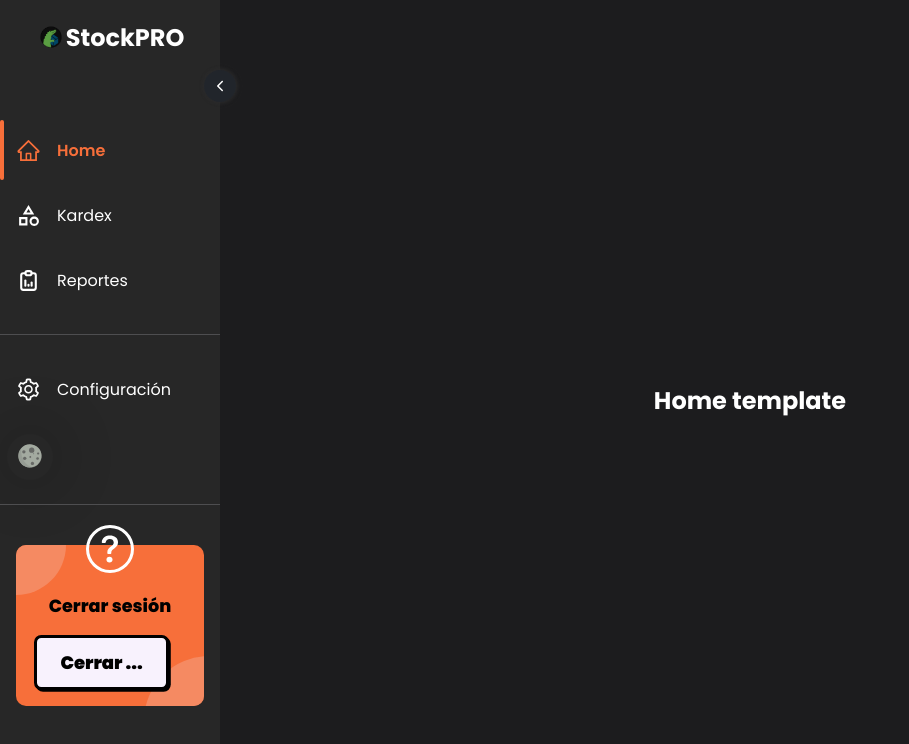
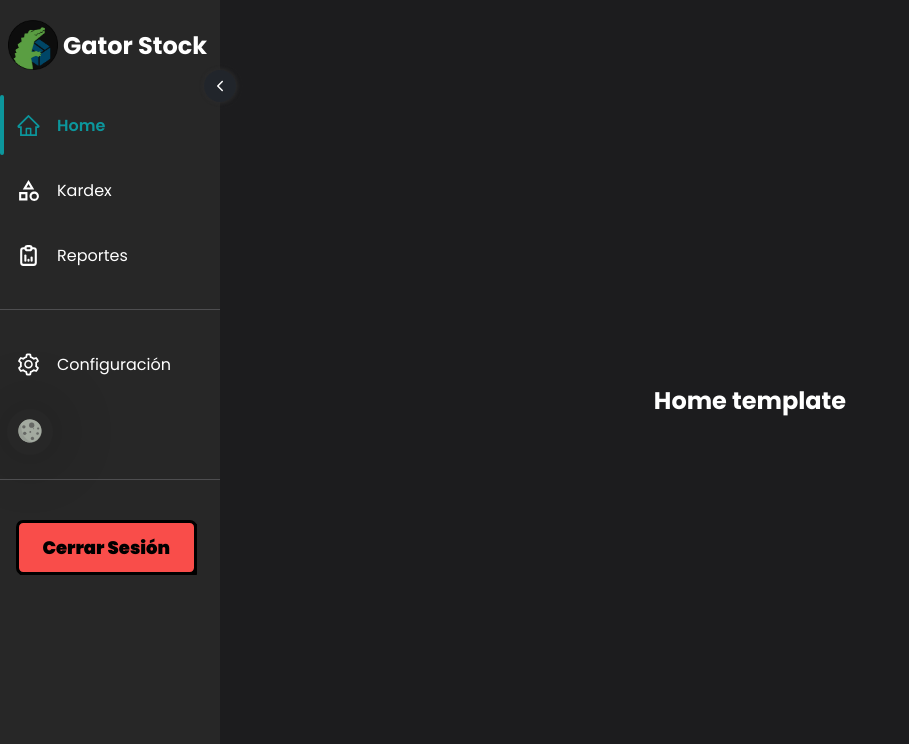
Before and after one commit to PatoDaCelt/StockWebApp, a React (Vite) app in the folder GatorStock/: page / in a window 1280 px wide. Both pictures are taken after a click on the element 58 px from the left and 86 px from the top of the page. Shown: the top 744 px of the page, without its empty margins (0-909 px from the left). Built offline with nearby package versions, Linux system fonts and the light colour scheme.

Commit message:
Modificacion estilo de sidebar

```diff
--- a/GatorStock/src/components/atomos/Icono.jsx
+++ b/GatorStock/src/components/atomos/Icono.jsx
@@ -1,6 +1,6 @@
 import styled from "styled-components";
 
 export const Icono = styled.span`
-    color: ${({theme})=>theme.text};
+    color: ${({ theme }) => theme.text};
     font-size:20px;
 `;
--- a/GatorStock/src/components/moleculas/Btnsave.jsx
+++ b/GatorStock/src/components/moleculas/Btnsave.jsx
@@ -1,17 +1,16 @@
 import styled from "styled-components";
 import { Icono } from "../../index"
+
 export function Btnsave({ funcion, titulo, bgcolor, icono, url }) {
   return (
     <Container type="submit" $bgcolor={bgcolor}>
 
-            <Icono>{icono}</Icono>
-
+      {/* <Icono>{icono}</Icono> */}
 
       <span className="btn" onClick={funcion}>
         <a href={url} target="_blank">
           {titulo}
         </a>
-
       </span>
     </Container>
   );
@@ -25,6 +24,7 @@ const Container = styled.button`
   gap: 10px;
   background-color:initial;
  z-index:2;
+
   .btn{
     background: ${(props) => props.$bgcolor};
     padding: 0.6em 1.3em;
--- a/GatorStock/src/components/organismos/ToggleTema.jsx
+++ b/GatorStock/src/components/organismos/ToggleTema.jsx
@@ -1,11 +1,13 @@
 import styled from "styled-components";
 import { useContext } from "react";
 import { ThemeContext } from "../../App";
+
 export function ToggleTema() {
     const { setTheme } = useContext(ThemeContext);
     const CambiarTheme = () => {
         setTheme((theme) => (theme === "light" ? "dark" : "light"));
     };
+
     return (
         <Container>
             <div className="container">
--- a/GatorStock/src/components/organismos/sidebar/Sidebar.jsx
+++ b/GatorStock/src/components/organismos/sidebar/Sidebar.jsx
@@ -6,16 +6,21 @@ import { NavLink } from "react-router-dom";
 export function Sidebar({ state, setState }) {
   return (
     <Main $isopen={state.toString()}>
+      {/* Boton de despliqgue */}
       <span className="Sidebarbutton" onClick={() => setState(!state)}>
         {<variables.iconoflechaderecha />}
       </span>
+
       <Container $isopen={state.toString()} className={state ? "active" : ""}>
+        {/* Logo y nombre superiores */}
         <div className="Logocontent">
           <div className="imgcontent">
             <img src={variables.logo} />
           </div>
-                    <h2>StockPRO</h2>
+          <h2>Gator Stock</h2>
         </div>
+
+        {/* Home / Kardex / Reportes */}
         {LinksArray.map(({ icon, label, to }) => (
           <div
             className={state ? "LinkContainer active" : "LinkContainer"}
@@ -29,11 +34,14 @@ export function Sidebar({ state, setState }) {
               <span className={state ? "label_ver" : "label_oculto"}>
                 {label}
               </span>
-
             </NavLink>
           </div>
         ))}
+
+        {/* Linea division */}
         <Divider />
+
+        {/* Config / TaggleTema */}
         {SecondarylinksArray.map(({ icon, label, to }) => (
           <div
             className={state ? "LinkContainer active" : "LinkContainer"}
@@ -47,13 +55,18 @@ export function Sidebar({ state, setState }) {
               <span className={state ? "label_ver" : "label_oculto"}>
                 {label}
               </span>
-
             </NavLink>
           </div>
         ))}
+
+        {/* Cambio de tema oscuro Claro */}
         <ToggleTema />
+
+        {/* Linea division */}
         <Divider />
+
         {state && <SidebarCard />}
+
       </Container>
     </Main>
   );
@@ -85,36 +98,25 @@ const Container = styled.div`
     display: flex;
     justify-content: center;
     align-items: center;
-    padding-bottom: 60px;
+    padding-bottom: 20px;
     .imgcontent {
       display: flex;
       justify-content: center;
       align-items: center;
-      width: 30px;
+      width: 50px;
+      margin: 5px
       cursor: pointer;
       transition: 0.3s ease;
-      transform: ${({ $isopen }) => ($isopen === "true" ? `scale(0.7)` : `scale(1.5)`)}
-        rotate(${({ theme }) => theme.logorotate});
       img {
         width: 100%;
-        animation: flotar 1.7s ease-in-out infinite alternate;
       }
     }
     h2 {
       display: ${({ $isopen }) => ($isopen === "true" ? `block` : `none`)};
-    }
-    @keyframes flotar {
-      0% {
-        transform: translate(0, 0px);
-      }
-      50% {
-        transform: translate(0, 4px);
-      }
-      100% {
-        transform: translate(0, -0px);
+      margin: 5px
     }
   }
-  }
+
   .LinkContainer {
     margin: 5px 0;
     transition: all 0.3s ease-in-out;
@@ -145,13 +147,13 @@ const Container = styled.div`
         opacity: 0;
       }
       &.active {
-        color: ${(props) => props.theme.bg5};
+        color: ${({theme}) => theme.bg5};
         font-weight:600;
         &::before {
           content: "";
           position: absolute;
           height: 100%;
-          background: ${(props) => props.theme.bg5};
+          background: ${({theme}) => theme.bg5};
           width: 4px;
           border-radius: 10px;
           left: 0;
--- a/GatorStock/src/components/organismos/sidebar/SidebarCard.jsx
+++ b/GatorStock/src/components/organismos/sidebar/SidebarCard.jsx
@@ -1,73 +1,25 @@
+/* eslint-disable no-unused-vars */
 import styled from "styled-components";
 import { variables, Btnsave } from "../../../index";
 export function SidebarCard() {
 
   return (
     <Container>
-      <span className="icon">{<variables.iconoayuda />}</span>
-      <div className="cardContent">
-        <div className="circle1"></div>
-        <div className="circle2"></div>
-        <h3>Cerrar sesión</h3>
-        <div className="contentBtn">
-          <Btnsave titulo="Cerrar ..." bgcolor="#f8f2fd"  />
-        </div>
+      <div className="contentBtn">
+        <Btnsave titulo="Cerrar Sesión" bgcolor="#f94d4a" />
       </div>
     </Container>
   );
 }
+
 const Container = styled.div`
   width: 100%;
   padding: 1rem;
   text-align: center;
   position: relative;
 
-
-  .icon {
+  .contentBtn {
     position: absolute;
-    font-size: 3rem;
-    border-radius: 50%;
-    top: -8px;
-    right: 50%;
-    transform: translate(50%);
-    z-index: 100;
-  }
-  .cardContent {
-    position: relative;
-    padding: 1rem;
-    background: ${(props) => props.theme.bg5};
-    border-radius: 10px;
     overflow: hidden;
-
-    .circle1,
-    .circle2 {
-      position: absolute;
-      background: ${(props) => props.theme.whiteBg};
-      border-radius: 50%;
-      opacity: 0.7;
-    }
-    .circle1 {
-      height: 100px;
-      width: 100px;
-      top: -50px;
-      left: -50px;
-    }
-    .circle2 {
-      height: 130px;
-      width: 130px;
-      bottom: -80px;
-      right: -70px;
-    }
-    h3 {
-      font-size: 1.1rem;
-      margin-top: 1rem;
-      padding: 1rem 0;
-      font-weight: 800;
-      color: #000;
-    }
-    .contentBtn {
-      position:relative;
-      margin-left:-8px;
-    }
-  }
+   }
 `;
--- a/GatorStock/src/context/ThemeContext.jsx
+++ /dev/null
@@ -1,3 +0,0 @@
-import { createContext } from "react";
-
-export const ThemeContext = createContext(null);
--- a/GatorStock/src/styles/themes.jsx
+++ b/GatorStock/src/styles/themes.jsx
@@ -15,17 +15,17 @@ export const Light = {
     fontxxxl: "4em",
     fontButton: "0.875em",
     navHeight: "5rem",
-    whiteBg: "#f7b272",
-    bg: "rgb(255,255,255)",
-    bgAlpha: "#f2f2f2",
+    whiteBg: "#baf772",
+    bg: "#d1d1d1",
+    bgAlpha: "#ffffff",
     bg2: "rgb(245,245,245)",
-    bg3: "#fff",
+    bg3: "#ffffff",
     primary: "rgb(52, 131, 235)",
     bg4: "#eaeaea",
-    bg5: "#f76f3a",
+    bg5: "#6ba3be",
     bgtotal: "#EDF3FB",
     bgtgderecha: "#eeeeee",
-    colorToggle: "#F9743B",
+    colorToggle: "#6ba3be",
     translateToggle: "-12px",
 
     logorotate: "360deg",
@@ -65,7 +65,7 @@ export const Dark = {
     bg3: "#2C2C2E",
     primary: "rgb(52, 131, 235)",
     bg4: "#4E4E50",
-    bg5: "#f76f3a",
+    bg5: "#0c969c",
     bgtotal: "#1C1C1E",
     colorToggle: "rgb(52, 131, 235)",
     translateToggle: "26px",
```
Also changed, not shown: GatorStock/src/styles/variables.jsx (+35 -35 lines), GatorStock/src/utils/dataEstatica.jsx (+5 -3 lines). Lines whose indentation alone changed are shown as unchanged.
